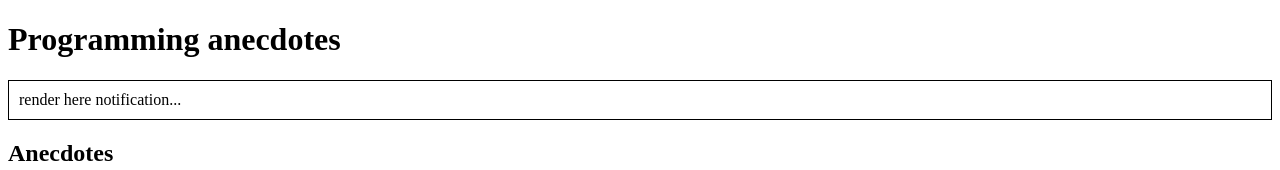
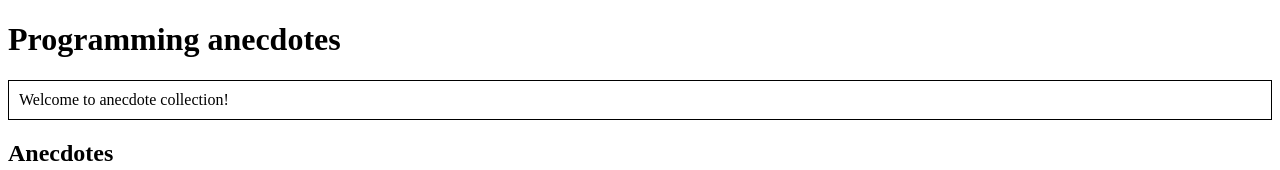
Before and after one commit to jusalanen/redux-anecdotes, a React (Create React App) app: page / in a window 1280 px wide. Shown: the top 170 px of the page. Built offline with nearby package versions, Linux system fonts and the light colour scheme.

Commit message:
lisää yhdistetty reduceri ja notification

```diff
--- a/src/App.js
+++ b/src/App.js
@@ -11,11 +11,10 @@ class App extends React.Component {
   }
 
   render() {
-    //const anecdotes = this.state.store.getState()
     return (
       <div>
         <h1>Programming anecdotes</h1>
-        <Notification />
+        <Notification store={this.props.store} />
         <AnecdoteList store={this.props.store} />
         <AnecdoteForm store={this.props.store} />
       </div>
--- a/src/components/AnecdoteList.js
+++ b/src/components/AnecdoteList.js
@@ -9,7 +9,8 @@ class AnecdoteList extends React.Component {
   }
 
   render() {
-    const anecdotes = this.props.store.getState()
+    const anecdotes = [].concat(this.props.store.getState().anecdotes)
+    console.log(anecdotes)
     return (
       <div>
         <h2>Anecdotes</h2>
--- a/src/components/Notification.js
+++ b/src/components/Notification.js
@@ -1,6 +1,12 @@
 import React from 'react'
+import PropTypes from 'prop-types'
+
 
 class Notification extends React.Component {
+  static propTypes = {
+    store: PropTypes.object.isRequired
+  }
+
   render() {
     const style = {
       border: 'solid',
@@ -9,7 +15,7 @@ class Notification extends React.Component {
     }
     return (
       <div style={style}>
-        render here notification...
+        {this.props.store.getState().notification}
       </div>
     )
   }
--- /dev/null
+++ b/src/reducers/notificationReducer.js
@@ -0,0 +1,12 @@
+
+const initState = 'Welcome to anecdote collection!'
+
+const notificationReducer = (state = initState, action) => {
+  switch (action.type) {
+
+  default:
+    return state
+  }
+}
+
+export default notificationReducer
--- a/src/store.js
+++ b/src/store.js
@@ -1,6 +1,12 @@
-import { createStore } from 'redux'
+import { createStore, combineReducers } from 'redux'
 import anecdoteReducer from './reducers/anecdoteReducer'
+import notificationReducer from './reducers/notificationReducer'
 
-const store = createStore(anecdoteReducer.reducer)
+const reducer = combineReducers({
+  anecdotes: anecdoteReducer.reducer,
+  notification: notificationReducer
+})
+
+const store = createStore(reducer)
 
 export default store
```
